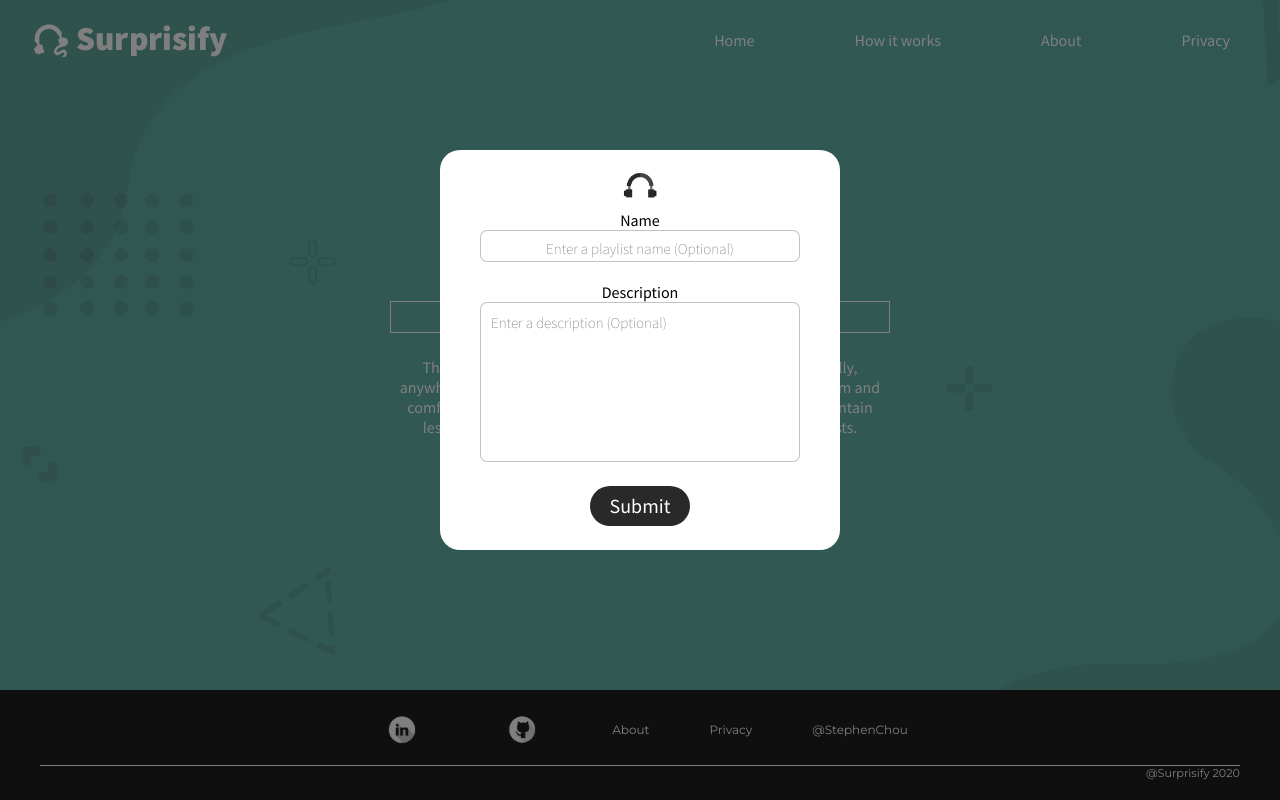
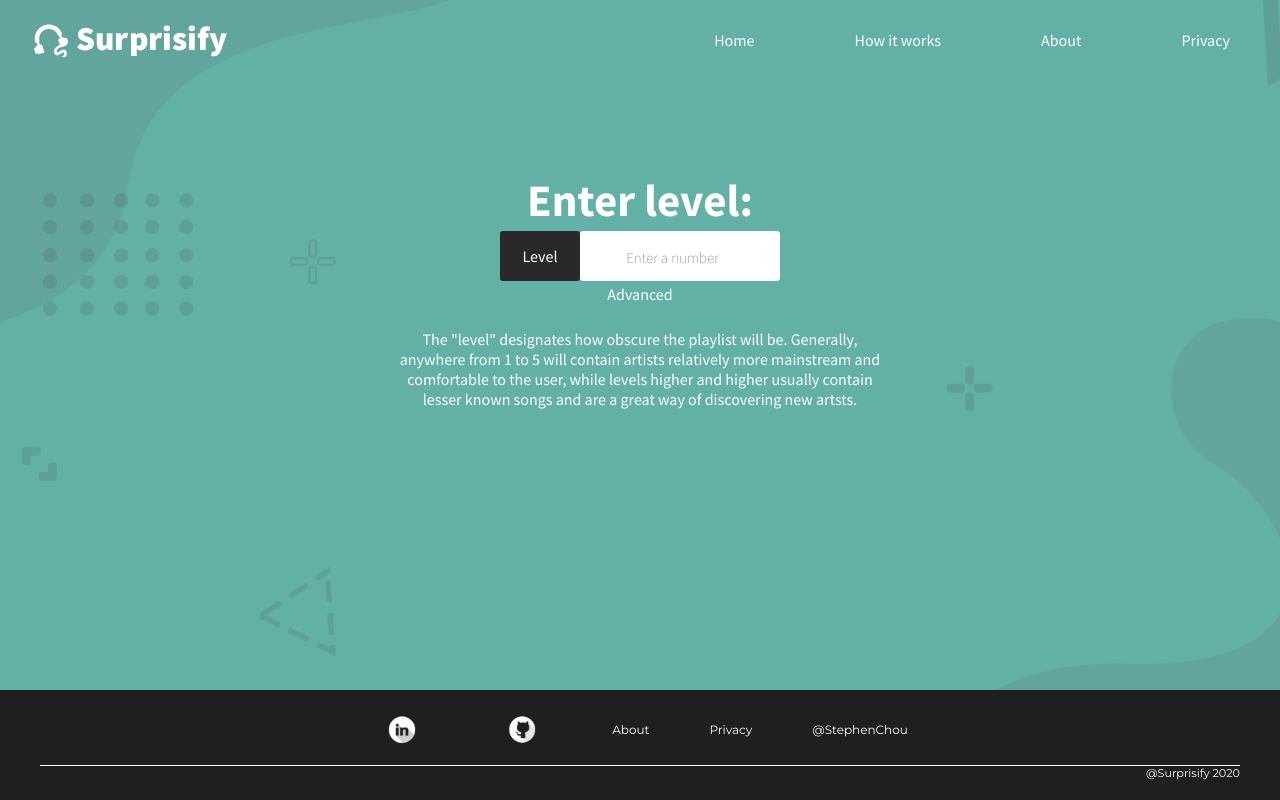
Before and after one commit to StephenChou/Surprisify-Playlist-Generator, a Flask app: template templates/generate_playlist.html in a window 1280 px wide. Run offline with Flask 2, Linux system fonts and the light colour scheme; the template is opened without the code that fills it, so the values that code supplies are empty; parts of the project's set-up code (start-up, migrations or seed data) failed here and were passed over.

Commit message:
Completed modal

```diff
--- a/static/levels.css
+++ b/static/levels.css
@@ -240,7 +240,7 @@ html, body {
 		font-family: Source Sans Pro;
 		font-size;
 		color: white;
-		padding-top: 3vh;
+		padding-top: 1vh;
 
 		opacity:0;
 		animation-name: fadein;
@@ -297,10 +297,21 @@ html, body {
 
 	}
 
-	.options {
-		border:1px solid white;
+	#options {
 		font-family: Source Sans Pro;
-		padding-top: 10px;
+		width: 70px;
+		margin: 0 auto;
+		position: relative;
+		bottom: 17px;
+	}
+
+	#options a {
+		color: white;
+		text-decoration: none;
+	}
+
+	#options a:hover {
+		text-decoration: underline;
 	}
 
 	.modal {
@@ -313,7 +324,16 @@ html, body {
 		justify-content: center;
 		text-align: center;
 		align-items: center;
+		visibility: hidden;
 
+		opacity: 0;
+		transition: visibility 0s, opacity 0.2s;
+
+	}
+
+	.modal-active {
+		visibility: visible;
+		opacity: 1;
 	}
 
 	.modal-content {
@@ -324,6 +344,16 @@ html, body {
 		bottom: 50px;
 		border-radius: 20px;
 		padding: 20px;
+	}
+
+	.close {
+		font-size: 3rem;
+		position: absolute;
+		top: 0;
+		right: 20px;
+		transform: rotate(45deg);
+		cursor: pointer;
+
 	}
 
 	#popup-logo {
@@ -350,6 +380,11 @@ html, body {
         margin: 0 auto;
         border-radius: 20px;
 		margin-top: 20px;
+		transition: 0.2s;
+    }
+
+    #button:hover {
+		opacity: 0.6;
     }
 
     #submit {
@@ -361,10 +396,6 @@ html, body {
     vertical-align: middle;
 
 
-    }
-
-    #submit:hover {
-        text-decoration: underline;
     }
 
 
--- /dev/null
+++ b/static/modal.js
@@ -0,0 +1,18 @@
+var open_btn = document.getElementById('options');
+var close_btn = document.querySelector('.close');
+var modal = document.querySelector('.modal');
+
+
+open_btn.addEventListener('click', ()=> {
+    modal.classList.add('modal-active');
+});
+
+close_btn.addEventListener('click', ()=> {
+    modal.classList.remove('modal-active');
+});
+
+window.onclick = function(event) {
+    if (event.target == modal) {
+        modal.classList.remove('modal-active');
+    }
+}
--- a/templates/generate_playlist.html
+++ b/templates/generate_playlist.html
@@ -46,7 +46,7 @@
 						</div>
 					</div>
 				</div>
-				<p class="options"><a href="#">Advanced</a></p>
+				<p id="options"><a href="#">Advanced</a></p>
 				<p id="description"> The "level" designates how obscure the playlist will be. Generally, anywhere from 1 to 5 will contain artists relatively more mainstream and comfortable to the user, while levels higher and higher usually contain lesser known songs and are a great way of discovering new artsts. </p>
 
 			</div>
@@ -69,13 +69,13 @@
 	</footer>
 	<div class="modal">
 					<div class="modal-content">
+						<div class="close">+</div>
 						<img src="/static/headphones.png" alt="" id="popup-logo">
 
 						<form id="playlist_info">
 			                <label id="name" for="playlist-name">Name<br><input type="text" id="playlist-name" maxlength="100" placeholder="Enter a playlist name (Optional)"><br></label>
 
 			                <label id="desc" for = "playlist-description">Description<br><textarea id="playlist-description" maxlength="230" placeholder="Enter a description (Optional)"></textarea></label>
-
 			                <label><div id="button"><p><a href="" id="submit">Submit</a></p></div></label>
             			</form>
 
@@ -84,5 +84,6 @@
 
 
 	<script src="/static/app.js"></script>
+	<script src="/static/modal.js"></script>
 </body>
 </html>
```
